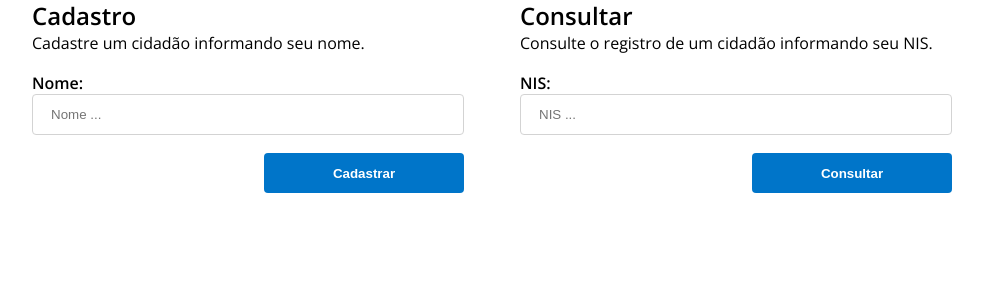
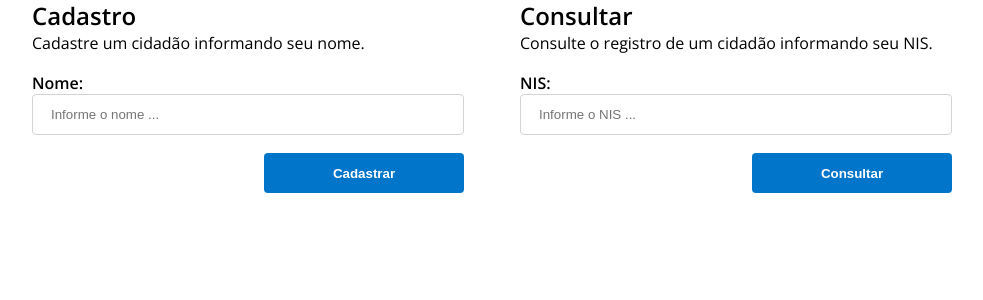
Before and after one commit to joaolucassolano/DesafioDesenvolvedorGesuas, a PHP site: page / in a window 1280 px wide. Shown: the part 164-464 px from the top of the page, without its empty margins (148-1131 px from the left). Run offline with PHP 8.4, Linux system fonts and the light colour scheme.

Commit message:
Correção da interface.

```diff
--- a/frontend/index.php
+++ b/frontend/index.php
@@ -28,7 +28,7 @@
                         <div class="field">
                             <label for="nome">Nome:</label>
                             <div class="input">
-                                <input type="text" id="nome" name='nome' placeholder="Nome ..." require>
+                                <input type="text" id="nome" name='nome' placeholder="Informe o nome ..." require>
                             </div>
                         </div>
                         <button type='submit' class='button'>Cadastrar</button>
@@ -41,7 +41,7 @@
                         <div class="field">
                             <label for="nis">NIS:</label>
                             <div class="input">
-                                <input type="text" id="nis" name='nis' placeholder="NIS ..." require>
+                                <input type="text" id="nis" name='nis' placeholder="Informe o NIS ..." require>
                             </div>
                         </div>
                         <button type='submit' class='button'>Consultar</button>
```
